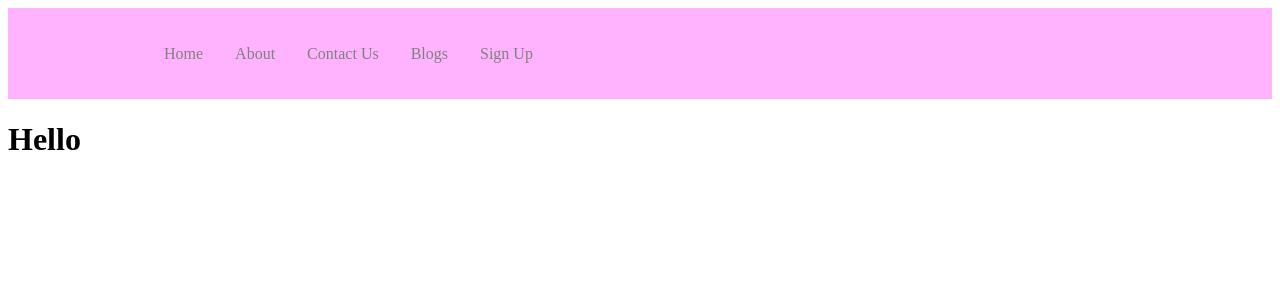
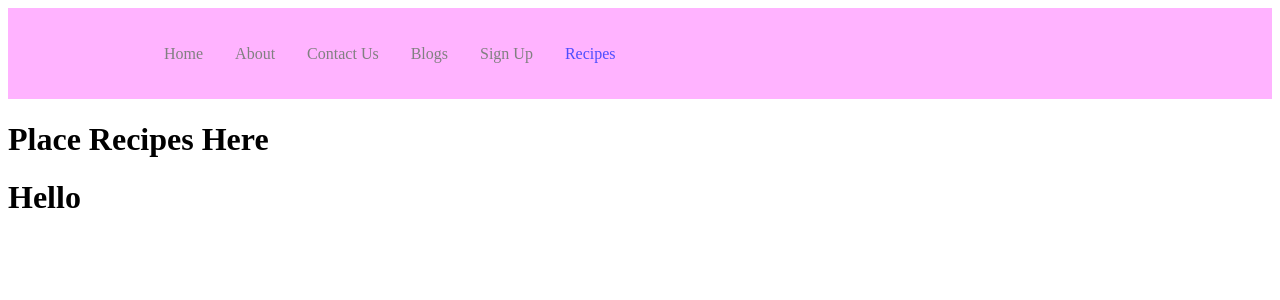
Before and after one commit to TimothyBlajsa/react-website, a React (Create React App) app: page /recipes in a window 1280 px wide. Shown: the top 300 px of the page. Built offline with nearby package versions, Linux system fonts and the light colour scheme.

Commit message:
Add recipe component to NavBar
Link route to recipes page

```diff
--- a/src/App.js
+++ b/src/App.js
@@ -7,6 +7,7 @@ import About from "./pages/about";
 import Blogs from "./pages/blog";
 import SignUp from "./pages/signup";
 import Contact from "./pages/contact";
+import Recipes from "./pages/recipes";
 
 function App() {
   return (
@@ -19,6 +20,7 @@ function App() {
         <Route path='/contact' element={<Contact />} />
         <Route path='/blogs' element={<Blogs />} />
         <Route path='/signup' element={<SignUp />} />
+        <Route path='/recipes' element={<Recipes />} />
       </Routes>
     </Router>
     <h1>Hello</h1>
--- a/src/components/Navbar/index.js
+++ b/src/components/Navbar/index.js
@@ -22,6 +22,9 @@ const Navbar = () => {
                     <NavLink to="/signup" activeStyle>
                         Sign Up
                     </NavLink>
+                    <NavLink to="/recipes" activeStyle>
+                        Recipes
+                    </NavLink>
                 </NavMenu>
             </Nav>
         </>
--- a/src/pages/recipes.js
+++ b/src/pages/recipes.js
@@ -1 +1,11 @@
 import React from "react";
+
+const Recipes = () => {
+    return (
+        <div>
+            <h1>Place Recipes Here</h1>
+        </div>
+    );
+};
+
+export default Recipes;
```
